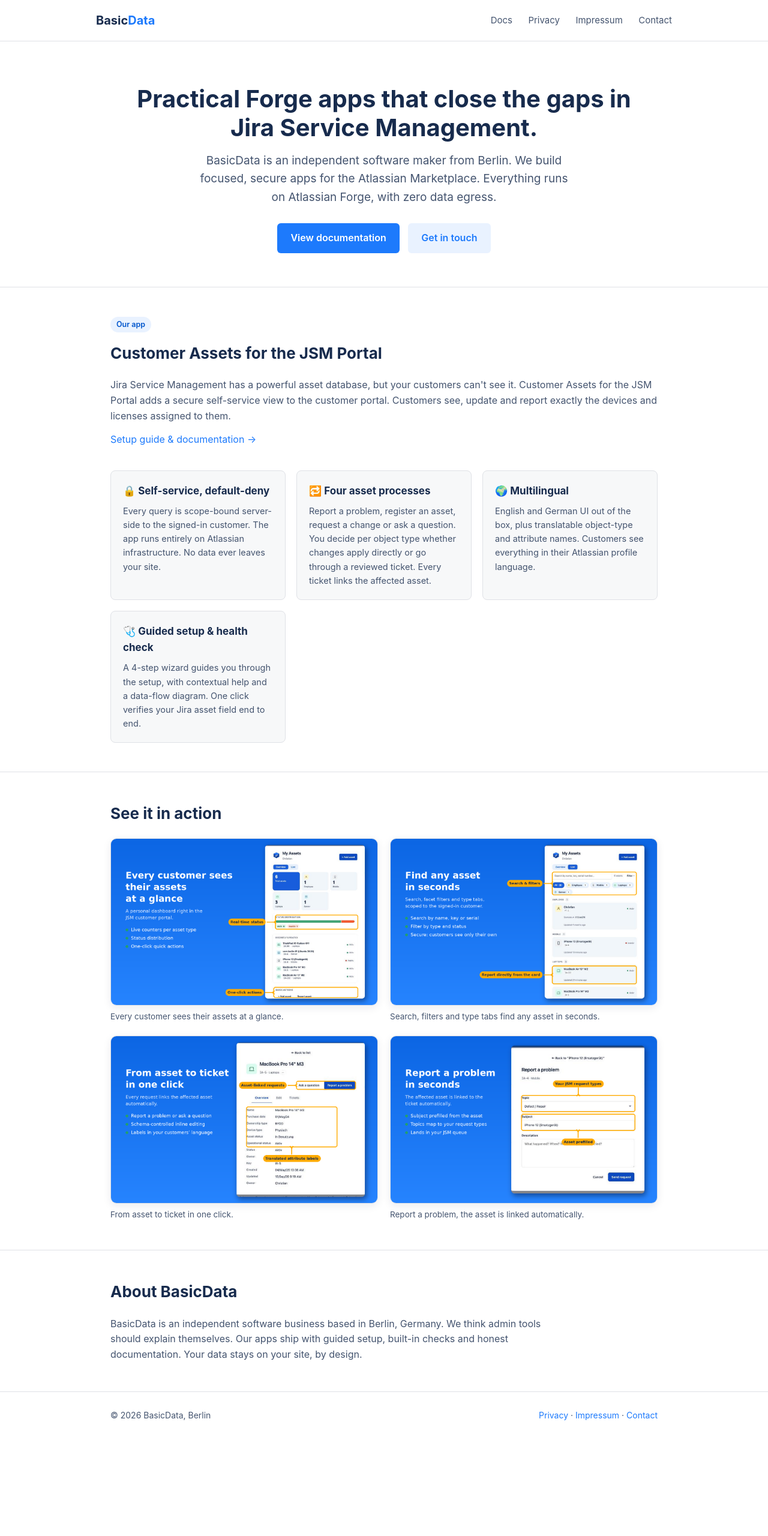
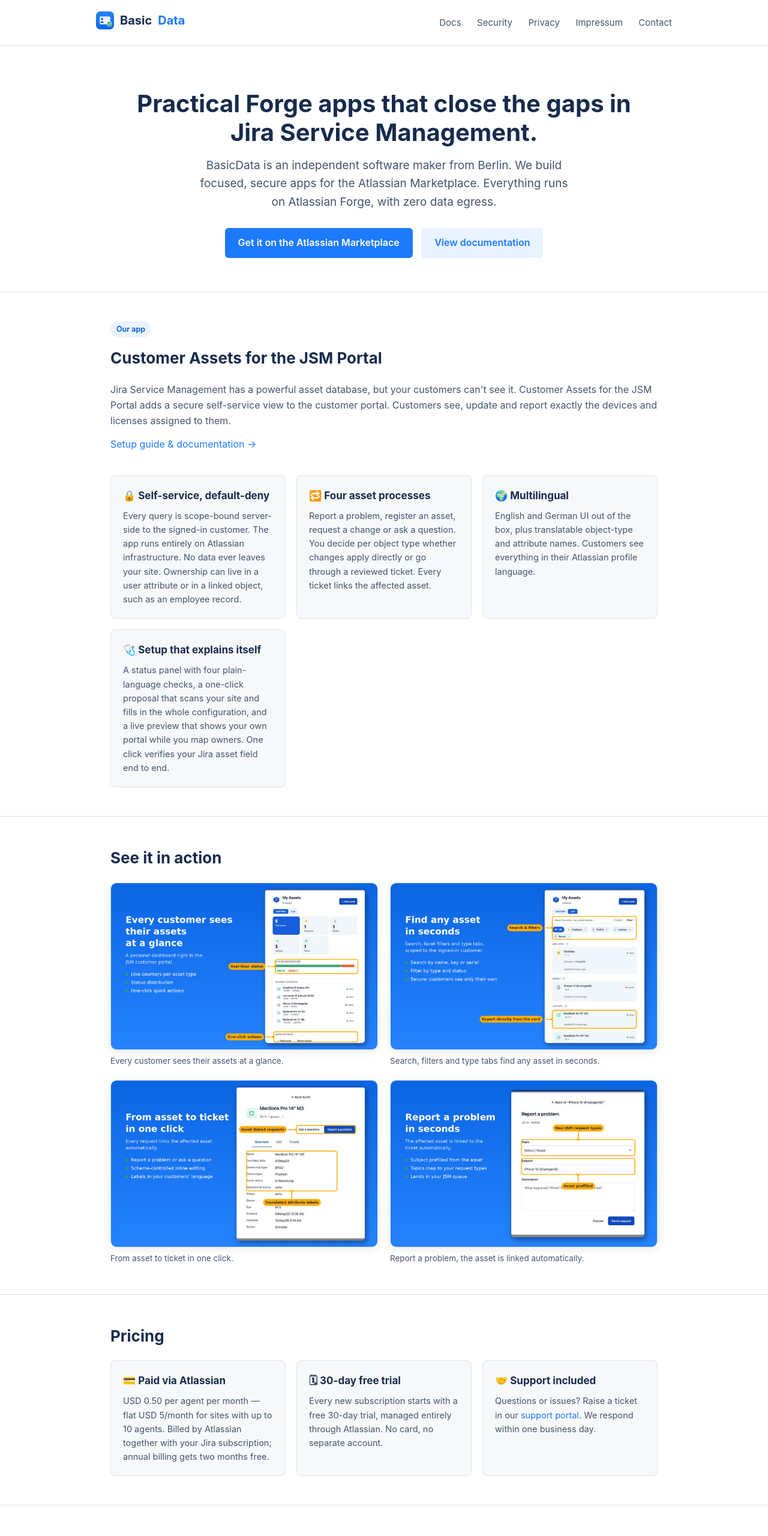
Before and after one commit to basicdata-maker/basicdata-site, a plain HTML site: page index.html in a window 1280 px wide. Shown: the top 2560 px of the page at 60% size. Before the commit the page ends 2398 px from the top, so only its background shows below. Drawn offline with Linux system fonts and the light colour scheme.

Commit message:
Site refresh: header logo, pricing, new setup features, support portal links

```diff
--- a/index.html
+++ b/index.html
@@ -4,8 +4,14 @@
 <meta charset="utf-8">
 <meta name="viewport" content="width=device-width, initial-scale=1">
 <link rel="icon" type="image/png" href="logo-512.png">
+<link rel="apple-touch-icon" href="logo-512.png">
 <title>BasicData · Practical Forge apps for Jira Service Management</title>
 <meta name="description" content="BasicData builds practical Atlassian Forge apps that close the gaps in Jira Service Management. Maker of Customer Assets for the JSM Portal.">
+<meta property="og:title" content="BasicData · Practical Forge apps for Jira Service Management">
+<meta property="og:description" content="Customer Assets for the JSM Portal: a secure self-service asset view in the JSM customer portal. Runs on Atlassian, no data egress.">
+<meta property="og:image" content="https://basicdata.net/logo-512.png">
+<meta property="og:url" content="https://basicdata.net/">
+<meta property="og:type" content="website">
 <style>
 :root{--blue:#1d7afc;--ink:#172b4d;--sub:#44546f;--line:#dfe1e6;--soft:#f7f8f9;--accent:#e9f2ff}
 *{box-sizing:border-box;margin:0;padding:0}
@@ -17,6 +23,9 @@
 .logo{font-size:20px;font-weight:700;color:var(--ink)}
 .logo b{color:var(--blue)}
 nav a{margin-left:22px;color:var(--sub);font-size:15px}
+.logo a{display:inline-flex;align-items:center;gap:10px;color:inherit}
+.logo img{width:30px;height:30px;border-radius:7px;display:block}
+
 .hero{padding:72px 0 56px;text-align:center}
 .hero h1{font-size:40px;line-height:1.2;margin-bottom:16px}
 .hero p{font-size:19px;color:var(--sub);max-width:640px;margin:0 auto 28px}
@@ -46,9 +55,10 @@
 <body>
 <header>
   <div class="wrap nav">
-    <div class="logo">Basic<b>Data</b></div>
+    <div class="logo"><a href="index.html"><img src="logo-512.png" alt="BasicData logo">Basic<b>Data</b></a></div>
     <nav>
       <a href="docs.html">Docs</a>
+      <a href="security.html">Security</a>
       <a href="privacy.html">Privacy</a>
       <a href="impressum.html">Impressum</a>
       <a href="contact.html">Contact</a>
@@ -59,8 +69,8 @@
 <div class="wrap hero">
   <h1>Practical Forge apps that close the gaps in Jira&nbsp;Service&nbsp;Management.</h1>
   <p>BasicData is an independent software maker from Berlin. We build focused, secure apps for the Atlassian Marketplace. Everything runs on Atlassian Forge, with zero data egress.</p>
-  <a class="btn" href="docs.html">View documentation</a>
-  <a class="btn ghost" href="contact.html">Get in touch</a>
+  <a class="btn" href="https://marketplace.atlassian.com/apps/3678048516">Get it on the Atlassian Marketplace</a>
+  <a class="btn ghost" href="docs.html">View documentation</a>
 </div>
 
 <section>
@@ -74,10 +84,10 @@
       </div>
     </div>
     <div class="cards" style="margin-top:24px">
-      <div class="card"><h3>🔒 Self-service, default-deny</h3><p>Every query is scope-bound server-side to the signed-in customer. The app runs entirely on Atlassian infrastructure. No data ever leaves your site.</p></div>
+      <div class="card"><h3>🔒 Self-service, default-deny</h3><p>Every query is scope-bound server-side to the signed-in customer. The app runs entirely on Atlassian infrastructure. No data ever leaves your site. Ownership can live in a user attribute or in a linked object, such as an employee record.</p></div>
       <div class="card"><h3>🔁 Four asset processes</h3><p>Report a problem, register an asset, request a change or ask a question. You decide per object type whether changes apply directly or go through a reviewed ticket. Every ticket links the affected asset.</p></div>
       <div class="card"><h3>🌍 Multilingual</h3><p>English and German UI out of the box, plus translatable object-type and attribute names. Customers see everything in their Atlassian profile language.</p></div>
-      <div class="card"><h3>🩺 Guided setup &amp; health check</h3><p>A 4-step wizard guides you through the setup, with contextual help and a data-flow diagram. One click verifies your Jira asset field end to end.</p></div>
+      <div class="card"><h3>🩺 Setup that explains itself</h3><p>A status panel with four plain-language checks, a one-click proposal that scans your site and fills in the whole configuration, and a live preview that shows your own portal while you map owners. One click verifies your Jira asset field end to end.</p></div>
     </div>
   </div>
 </section>
@@ -96,6 +106,17 @@
 
 <section>
   <div class="wrap">
+    <h2>Pricing</h2>
+    <div class="cards">
+      <div class="card"><h3>💳 Paid via Atlassian</h3><p>USD 0.50 per agent per month — flat USD 5/month for sites with up to 10 agents. Billed by Atlassian together with your Jira subscription; annual billing gets two months free.</p></div>
+      <div class="card"><h3>🗓 30-day free trial</h3><p>Every new subscription starts with a free 30-day trial, managed entirely through Atlassian. No card, no separate account.</p></div>
+      <div class="card"><h3>🤝 Support included</h3><p>Questions or issues? Raise a ticket in our <a href="https://basicdata.atlassian.net/servicedesk/customer/portal/3">support portal</a>. We respond within one business day.</p></div>
+    </div>
+  </div>
+</section>
+
+<section>
+  <div class="wrap">
     <h2>About BasicData</h2>
     <p style="color:var(--sub);max-width:720px">BasicData is an independent software business based in Berlin, Germany. We think admin tools should explain themselves. Our apps ship with guided setup, built-in checks and honest documentation. Your data stays on your site, by design.</p>
   </div>
@@ -104,7 +125,7 @@
 <footer>
   <div class="wrap">
     <span>© 2026 BasicData, Berlin</span>
-    <span><a href="privacy.html">Privacy</a> · <a href="impressum.html">Impressum</a> · <a href="contact.html">Contact</a></span>
+    <span><a href="https://basicdata.atlassian.net/servicedesk/customer/portal/3">Support</a> · <a href="privacy.html">Privacy</a> · <a href="impressum.html">Impressum</a> · <a href="contact.html">Contact</a></span>
   </div>
 </footer>
 </body>
```
Also changed, not shown: contact.html (+6 -1 lines), docs.html (+17 -6 lines), impressum.html (+5 -1 lines), privacy.html (+5 -1 lines), security.html (+6 -2 lines).
